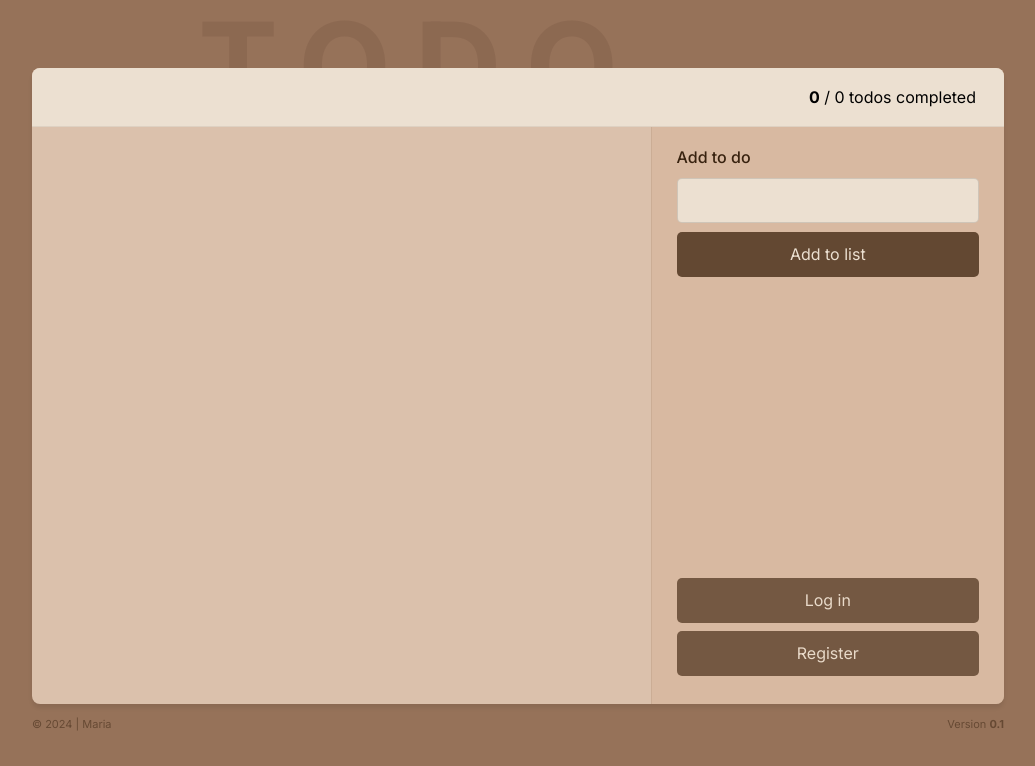
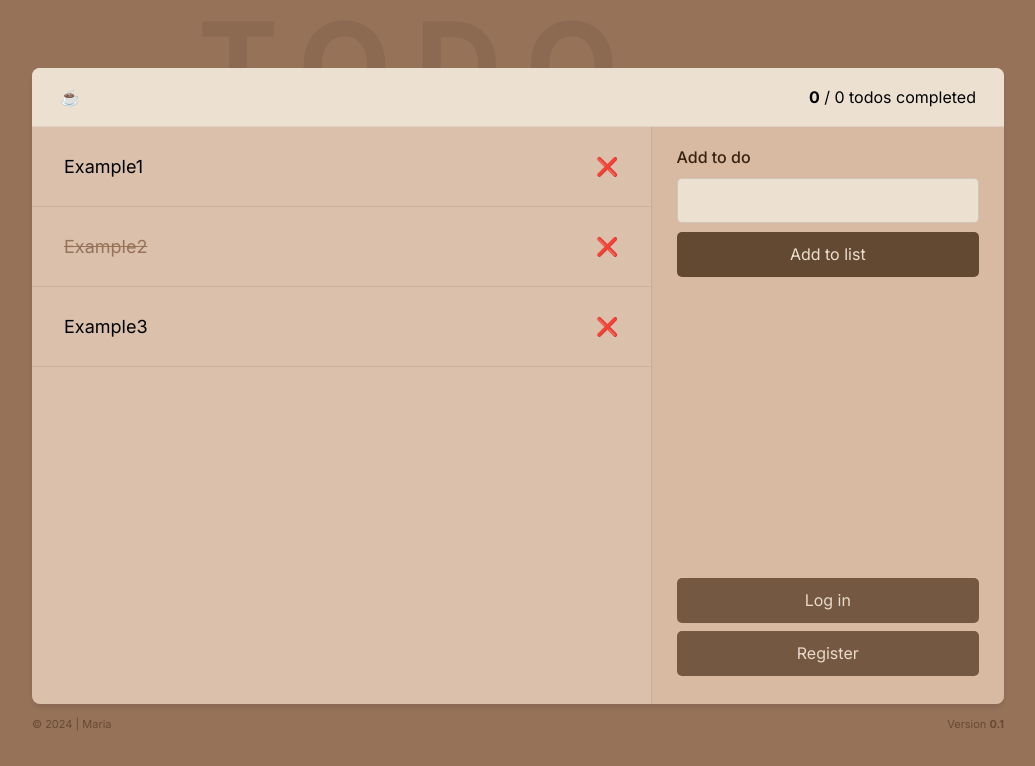
Before and after one commit to quelquez/todo-app, a React (Vite) app: page / in a window 1280 px wide. Shown: the top 766 px of the page, without its empty margins (122-1157 px from the left). Built offline with nearby package versions, Linux system fonts and the light colour scheme.

Commit message:
Add delete button component, styling (line-through), add "logo"

```diff
--- /dev/null
+++ b/src/components/DeleteButton.tsx
@@ -0,0 +1,5 @@
+export default function DeleteButton() {
+  return (
+    <button className="">❌</button>
+  )
+}
--- a/src/components/Logo.tsx
+++ b/src/components/Logo.tsx
@@ -1,5 +1,5 @@
 export default function Logo() {
   return (
-    <img src="" />
+    <div>☕</div>
   )
 }
--- a/src/components/TodoList.tsx
+++ b/src/components/TodoList.tsx
@@ -1,5 +1,31 @@
+import DeleteButton from "./DeleteButton";
+
+const initialTodos = [
+  {
+    text: "Example1",
+    isCompleted:false,
+  },
+  {
+    text: "Example2",
+    isCompleted:true,
+  },
+  {
+    text: "Example3",
+    isCompleted:false,
+  },
+];
 export default function TodoList() {
   return (
-    <ul></ul>
-  )
+    <ul>
+      {initialTodos.map((todo) => (
+        <li
+          key={todo.text}
+          className="flex justify-between items-center px-8 h-[80px] text-[18px] cursor-pointer border-b border-black/[8%]"
+        >
+          <span className={`${todo.isCompleted ? 'line-through text-[#967259]' : " "} `}>{todo.text } </span>
+          <DeleteButton />
+        </li>
+      ))}
+    </ul>
+  );
 }
```
